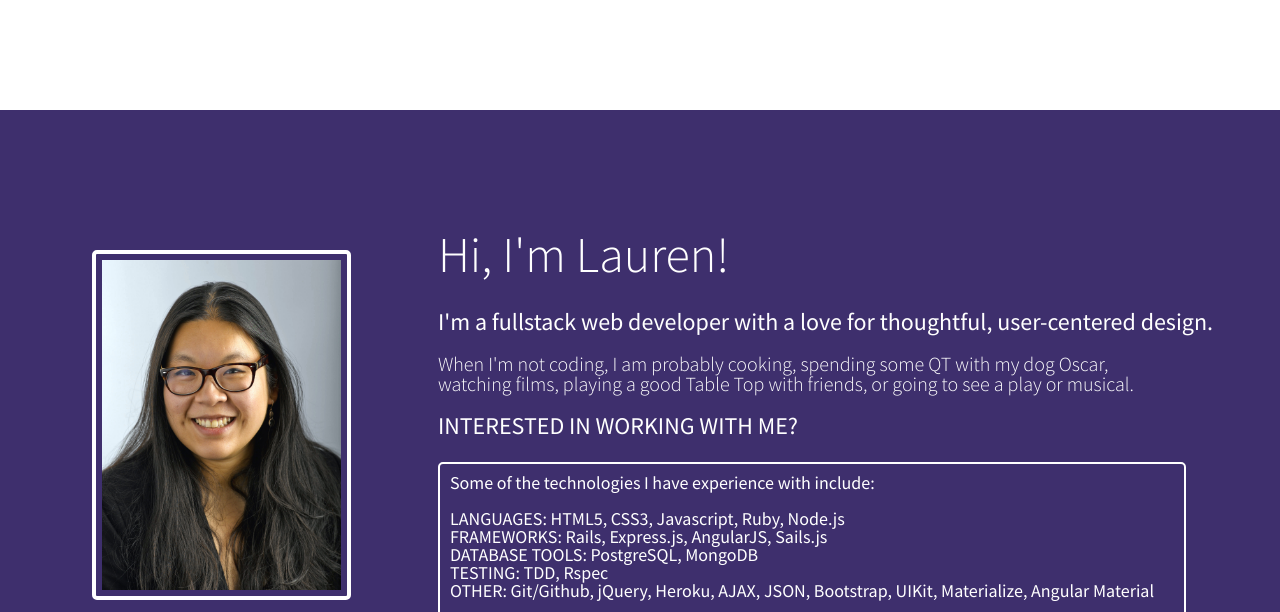
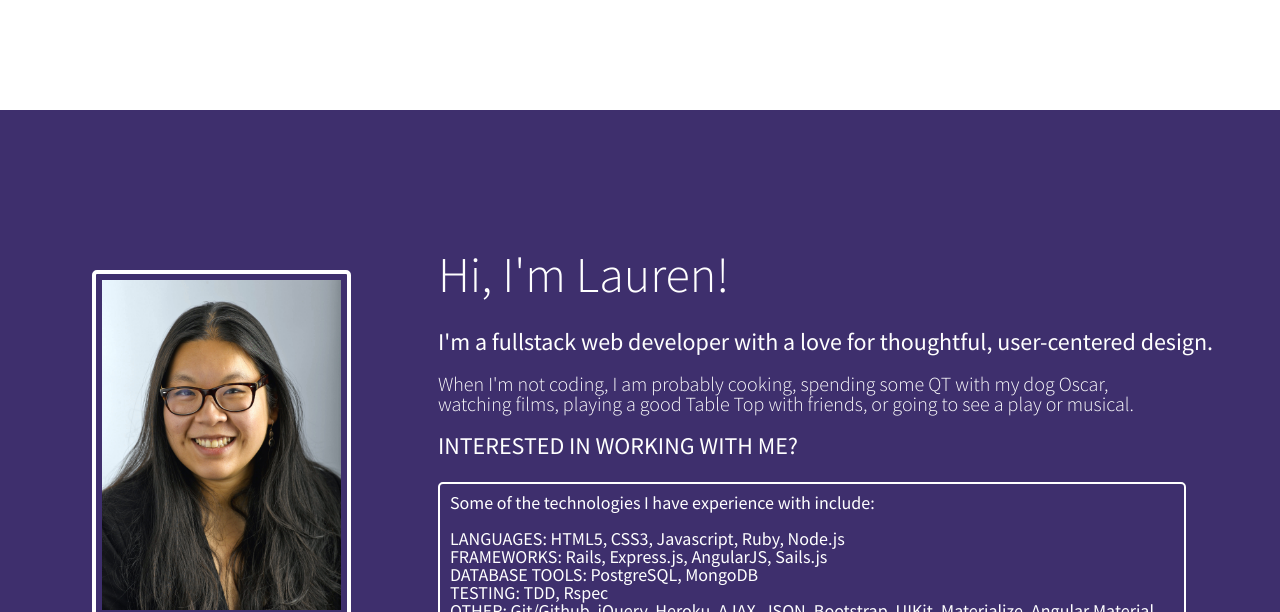
Before and after one commit to laurenngo/laurenngo.github.io, a website: page index.html in a window 1280 px wide. Shown: the part 1490-2102 px from the top of the page. Drawn offline with nearby package versions, Linux system fonts and the light colour scheme; a web font is replaced by a local one.

Commit message:
fixed some padding

```diff
--- a/css/style.css
+++ b/css/style.css
@@ -299,7 +299,7 @@ div#work-selection.slider{
   height:100vh;
   background-color:rgb(62,47,109);
   z-index:-1;
-  padding-top:120px;
+  padding-top:140px;
   margin-bottom:0;
 
 }
```
